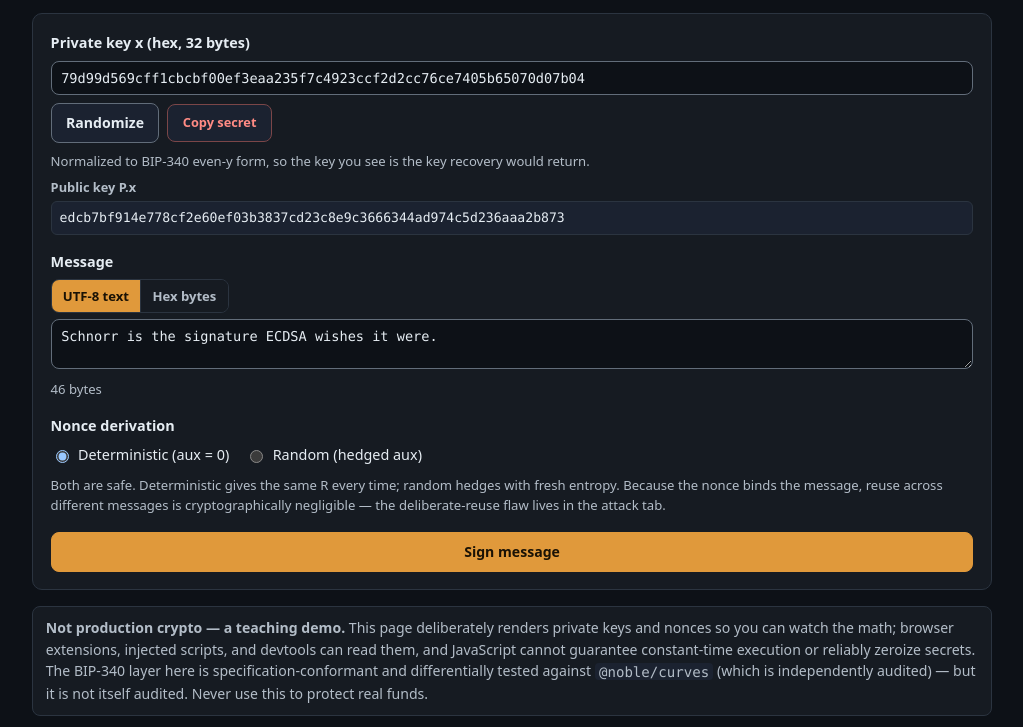
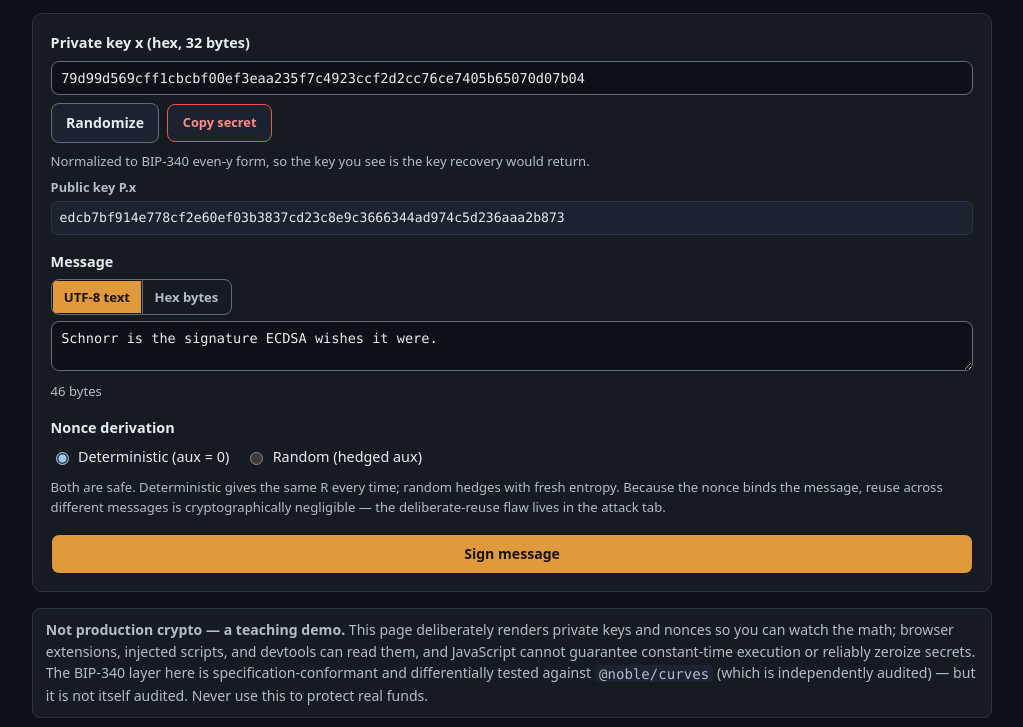
Before and after one commit to systemslibrarian/crypto-lab-schnorr-forge, a website built with Vite: page index.html in a window 1280 px wide. Shown: the part 625-1352 px from the top of the page, without its empty margins (128-1151 px from the left). Built offline with nearby package versions, Linux system fonts and the light colour scheme.

Commit message:
WCAG 1.4.11: five more controls that dissolved into their surfaces
Found by driving the honest gate's non-text oracle across every state in both
themes at 1280px and 380px, before landing the gate itself in the next commit.
All five are the same disease in different clothes — a control whose only
painted delineator does not clear 3:1 against what surrounds it:

1. `.btn-primary` painted its border the SAME colour as its accent fill, so it
   had no edge of its own, and the gold fill measures 2.39:1 against the light
   theme's white `--surface`. Same fix and same reasoning as `.tab-btn.active`:
   `--accent-ink` is already the colour defined to be readable ON this fill.

2. The selected `.seg-btn` had the identical shape — accent fill, no border,
   2.39:1 in light — and gets the identical `--accent-ink` edge.

3. The UNSELECTED `.seg-btn` dissolved entirely: it filled itself with
   `--surface` on a `--surface` card (1.00:1) behind a `--border` divider
   (1.37:1 dark, 1.52:1 light). It now paints nothing of its own — identified
   by its text, like an unselected tab — while the group edge and divider move
   to `--control-border`, the token the palette defines for exactly this
   (3.03:1 dark, 4.29:1 light on this surface).

4. `.copy-secret` and both preset borders were low-percentage `color-mix()`
   toward the decorative `--border`: 2.32/2.41:1 for the secret-copy edge and
   2.19–2.53:1 for the presets — and the preset border IS the semantic cue
   separating an accept case from a reject case. Full-strength `--bad` / `--ok`
   clear 3:1 on every surface these buttons sit on, in both themes.

5. `.tab-btn:hover` repainted its fill `--surface-2` with no edge at all —
   1.19:1 dark, 1.07:1 light — and hover persists after a click, so it is the
   state a reader occupies right after switching tabs. The hover state now
   carries a `--control-border` edge; the later `.active` rule still wins for
   the selected tab.

Measured after: the full gate drive reports zero non-text findings — the
ratchet baseline stays empty.

Co-Authored-By: Claude Fable 5 <noreply@anthropic.com>

```diff
--- a/src/style.css
+++ b/src/style.css
@@ -116,7 +116,12 @@ body {
   padding: 0.45rem 0.8rem;
   cursor: pointer;
 }
-.tab-btn:hover { color: var(--text); background: var(--surface-2); }
+/* The hover fill needs an edge of its own: hover persists after a click, and
+   --surface-2 alone measures 1.19:1 dark / 1.07:1 light against the page — a
+   control whose only painted delineator dissolves the moment it paints one
+   (SC 1.4.11). --control-border clears 3:1 on the page in both themes. The
+   later .tab-btn.active rule still wins for the selected tab. */
+.tab-btn:hover { color: var(--text); background: var(--surface-2); border-color: var(--control-border); }
 .tab-btn.active {
   color: var(--accent-ink);
   background: var(--accent);
@@ -180,7 +185,12 @@ body {
   border: 1px solid var(--control-border);
 }
 .btn:disabled { opacity: 0.5; cursor: not-allowed; }
-.btn-primary { background: var(--accent); color: var(--accent-ink); border-color: var(--accent); }
+/* Border --accent-ink, not --accent: painting the border the same colour as the
+   fill leaves the control no edge of its own, and the gold fill measures 2.39:1
+   against the light theme's white surface where SC 1.4.11 needs 3:1. Same fix
+   and same reasoning as .tab-btn.active — --accent-ink is already the colour
+   defined to be readable on this fill. In dark the fill clears 3:1 by itself. */
+.btn-primary { background: var(--accent); color: var(--accent-ink); border-color: var(--accent-ink); }
 .btn-primary:hover:not(:disabled) { filter: brightness(1.06); }
 .btn-ghost { background: var(--surface-2); color: var(--text); }
 .btn-ghost:hover:not(:disabled) { border-color: var(--accent-text); }
@@ -327,10 +337,18 @@ body {
 .footer-links a { color: var(--accent-text); }
 
 /* ---------- segmented encoding toggle (message input) ---------- */
-.seg { display: inline-flex; border: 1px solid var(--border); border-radius: 8px; overflow: hidden; width: fit-content; }
-.seg-btn { font: inherit; font-size: 0.82rem; font-weight: 600; padding: 0.35rem 0.7rem; background: var(--surface); color: var(--text-dim); border: none; cursor: pointer; }
-.seg-btn + .seg-btn { border-left: 1px solid var(--border); }
-.seg-btn.active, .seg-btn[aria-pressed="true"] { background: var(--accent); color: var(--accent-ink); }
+/* WCAG 1.4.11 on the whole segmented control. The unselected half used to fill
+   itself with --surface on a --surface panel (1.00:1) behind a --border divider
+   (1.37:1 dark / 1.52:1 light) — a control that dissolved into its card. Now
+   the unselected half paints nothing of its own (identified by its text, like
+   an unselected tab), the group edge and the divider use --control-border, the
+   token the palette defines for exactly this (3.03:1 dark / 4.29:1 light on
+   this surface), and the selected half carries an --accent-ink border because
+   its gold fill alone is 2.39:1 against the light theme's white surface. */
+.seg { display: inline-flex; border: 1px solid var(--control-border); border-radius: 8px; overflow: hidden; width: fit-content; }
+.seg-btn { font: inherit; font-size: 0.82rem; font-weight: 600; padding: 0.35rem 0.7rem; background: transparent; color: var(--text-dim); border: 1px solid transparent; cursor: pointer; }
+.seg-btn + .seg-btn { border-left-color: var(--control-border); }
+.seg-btn.active, .seg-btn[aria-pressed="true"] { background: var(--accent); color: var(--accent-ink); border-color: var(--accent-ink); }
 .msg-status { margin: 0.2rem 0 0; }
 
 /* ---------- verify workbench: staged pipeline ---------- */
@@ -348,15 +366,23 @@ body {
 .presets { margin: 1rem 0; display: grid; gap: 0.5rem; }
 .preset-row { display: flex; flex-wrap: wrap; gap: 0.5rem; }
 .preset-btn { font-size: 0.8rem; }
-.preset-accept { border-color: color-mix(in oklab, var(--ok) 45%, var(--border)); }
-.preset-reject { border-color: color-mix(in oklab, var(--bad) 40%, var(--border)); }
+/* Full-strength tones, not mixes toward --border: the 45%/40% mixes measured
+   2.27:1 / 2.19:1 (light) and 2.53:1 (dark reject) against the page, under SC
+   1.4.11's 3:1 — and this border IS the semantic cue distinguishing an accept
+   preset from a reject preset. --ok and --bad clear 3:1 in both themes. */
+.preset-accept { border-color: var(--ok); }
+.preset-reject { border-color: var(--bad); }
 
 /* ---------- copy / actions ---------- */
 .value-with-copy { display: flex; gap: 0.5rem; align-items: flex-start; }
 .value-with-copy .field-value { flex: 1 1 auto; }
 .action-row { display: flex; flex-wrap: wrap; gap: 0.5rem; }
 .copy-btn { font-size: 0.8rem; white-space: nowrap; }
-.copy-secret { border-color: color-mix(in oklab, var(--bad) 40%, var(--border)); color: var(--bad-text); }
+/* Full-strength --bad, not a 40% mix toward --border: the mix measured 2.32:1
+   dark / 2.41:1 light against the surrounding card, under SC 1.4.11's 3:1 —
+   a warning-coloured edge that was quieter than an ordinary button's. --bad
+   itself clears 3:1 on every surface this button sits on, in both themes. */
+.copy-secret { border-color: var(--bad); color: var(--bad-text); }
 
 /* ---------- disclosures: BIP-340 details + learner checks + KAT items ---------- */
 #app summary { cursor: pointer; font-weight: 600; }
```
